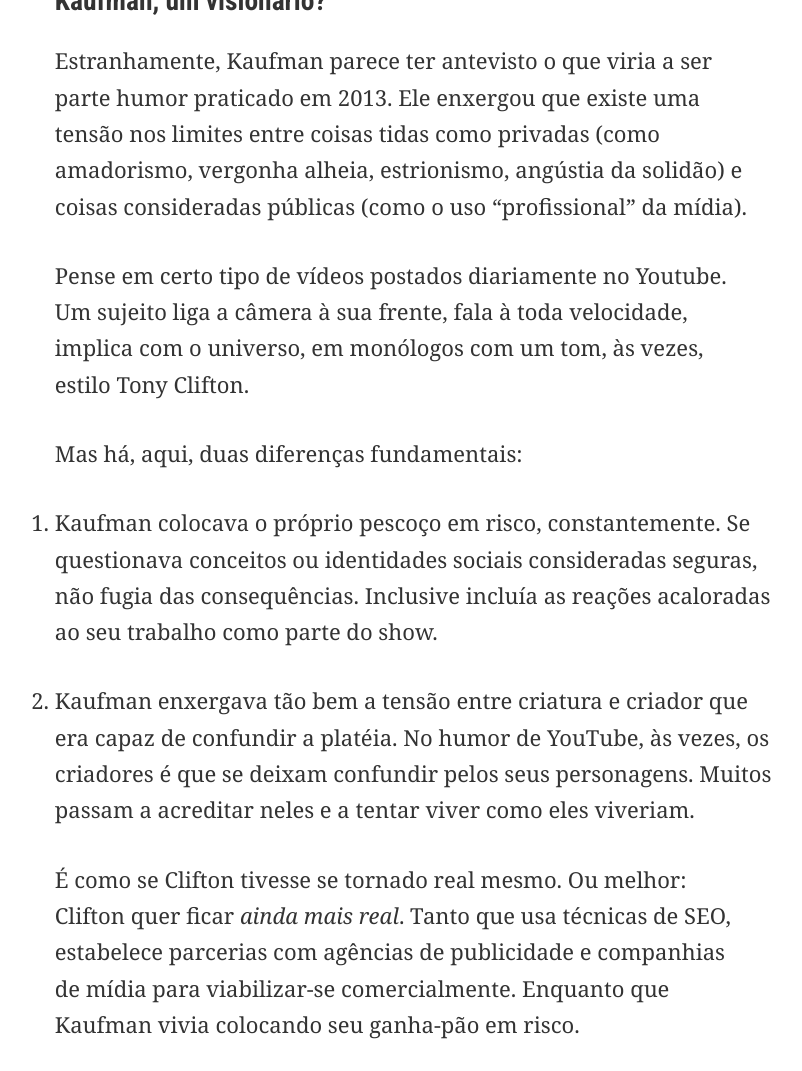
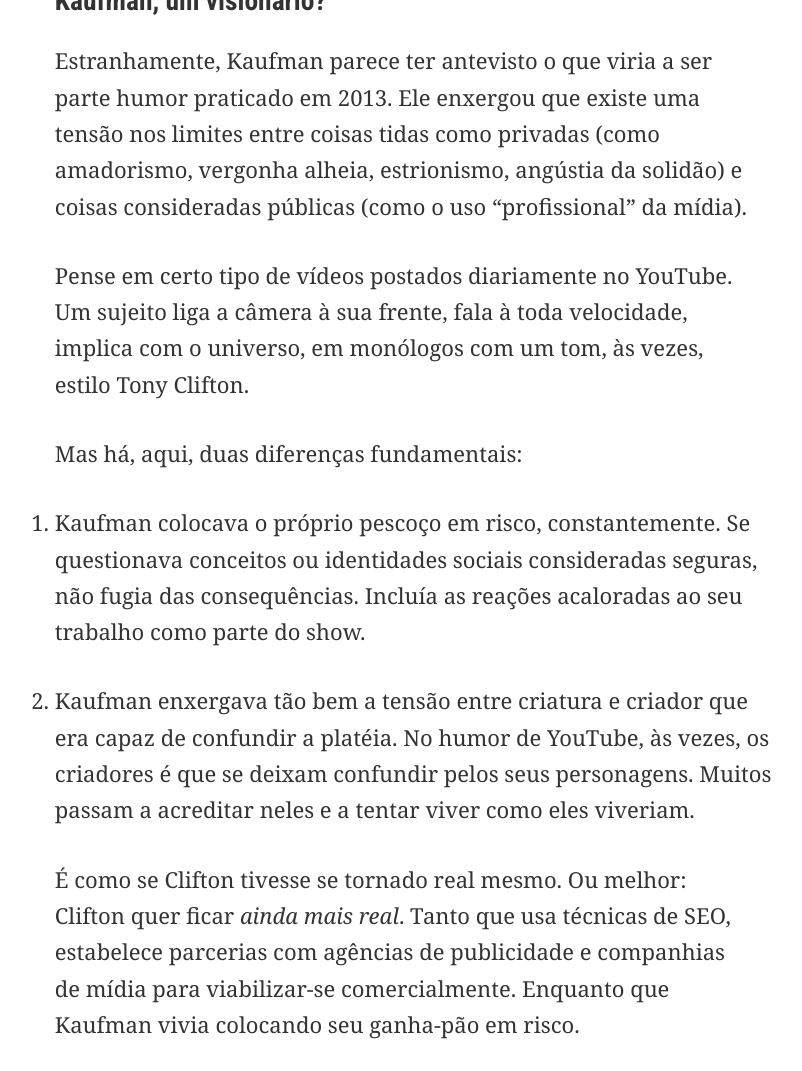
Before and after one commit to eduf/eduf.github.com, a Jekyll site: the page built from _posts/2013-07-16-andy-kaufman-e-o-humor-de-youtube.md, in a window 1280 px wide and 1400 px high, scrolled down 4863 px, cut to the strip 0-1071 px from the top of the window. Shown: the whole strip, without its empty margins (237-1039 px from the left). Built offline with Jekyll 4.4.1, drawn with Linux system fonts in a browser that asks for light colours; nearby versions of some CDN libraries; comment, search, counter and statistics services are not loaded; some of the changed text lies outside the part shown.

Commit message:
Here he comes to save the daaaay

```diff
--- a/_posts/2013-07-16-andy-kaufman-e-o-humor-de-youtube.md
+++ b/_posts/2013-07-16-andy-kaufman-e-o-humor-de-youtube.md
@@ -53,11 +53,11 @@
 
 Estranhamente, Kaufman parece ter antevisto o que viria a ser parte humor praticado em 2013. Ele enxergou que existe uma tensão nos limites entre coisas tidas como privadas (como amadorismo, vergonha alheia, estrionismo, angústia da solidão) e coisas consideradas públicas (como o uso “profissional” da mídia).
 
-Pense em certo tipo de vídeos postados diariamente no Youtube. Um sujeito liga a câmera à sua frente, fala à toda velocidade, implica com o universo, em monólogos com um tom, às vezes, estilo Tony Clifton.
+Pense em certo tipo de vídeos postados diariamente no YouTube. Um sujeito liga a câmera à sua frente, fala à toda velocidade, implica com o universo, em monólogos com um tom, às vezes, estilo Tony Clifton.
 
 Mas há, aqui, duas diferenças fundamentais:
 
-1. Kaufman colocava o próprio pescoço em risco, constantemente. Se questionava conceitos ou identidades sociais consideradas seguras, não fugia das consequências. Inclusive incluía as reações acaloradas ao seu trabalho como parte do show.
+1. Kaufman colocava o próprio pescoço em risco, constantemente. Se questionava conceitos ou identidades sociais consideradas seguras, não fugia das consequências. Incluía as reações acaloradas ao seu trabalho como parte do show.
 
 2. Kaufman enxergava tão bem a tensão entre criatura e criador que era capaz de confundir a platéia. No humor de YouTube, às vezes, os criadores é que se deixam confundir pelos seus personagens. Muitos passam a acreditar neles e a tentar viver como eles viveriam.
 
@@ -67,7 +67,7 @@
 
 Há algum tempo, talvez pudéssemos afirmar que Clifton dizia aquilo que não teríamos coragem de dizer. Ou que certas performances de Kaufman (como a do vídeo acima) representavam nosso lado perdedor, que não gostaríamos de ver em público.
 
-Mas hoje é um tanto diferente: não só temos coragem de Cliftar, como de Latkar por aí. O tempo todo. E fazemos um esforço enorme para viralizar esse material, que transformamos em conteúdo a ser atrelado a marcas. [Somos produtores, consumidores e produtos de nós mesmos.](http://caosordenado.com/consumindo-a-si-mesmo/)
+Mas hoje é um tanto diferente: não só temos coragem de Cliftar, como de Latkar por aí. O tempo todo. E fazemos um esforço enorme para viralizar esse material, que transformamos em "conteúdo" a ser atrelado a marcas. [Somos produtores, consumidores e produtos de nós mesmos.](http://caosordenado.com/consumindo-a-si-mesmo/)
 
 É por isso que eu adoraria acreditar que Andy Kaufman ainda circula por aí, que sua morte teria sido mais uma das suas “pegadinhas”. Não sei de você, mas eu gostaria de ver do que ele seria capaz hoje em dia, em sua incansável tarefa de colocar o dedo em nossas feridas.
 
```
